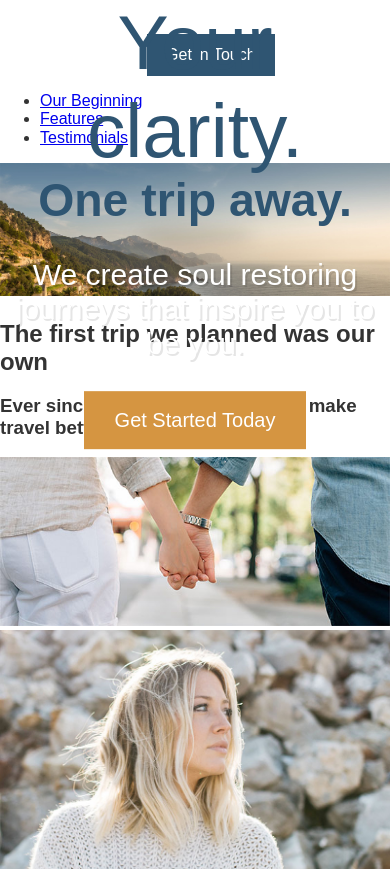
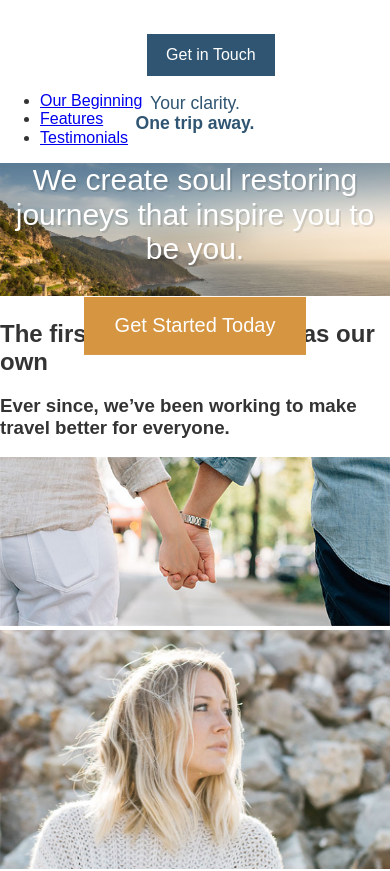
Before and after one commit to Cnfc/travel-site, a website: page app/index.html in a window 390 px wide. Shown: the top 871 px of the page. Drawn offline with Linux system fonts and the light colour scheme.

Commit message:
Mobile-first idea, add mixins

```diff
--- /dev/null
+++ b/app/assets/styles/base/_mixins.css
@@ -0,0 +1,18 @@
+@define-mixin atSmall {
+  @media (min-width: 530px) {
+    @mixin-content;
+  }
+}
+
+@define-mixin atMedium {
+  @media (min-width: 800px) {
+    @mixin-content;
+  }
+}
+
+
+@define-mixin atLarge {
+  @media (min-width: 1200px) {
+    @mixin-content;
+  }
+}
--- a/app/assets/styles/modules/_large-hero.css
+++ b/app/assets/styles/modules/_large-hero.css
@@ -13,15 +13,29 @@
   &__title {
     font-weight: 300;
     color: $mainBlue;
-    font-size: 4.8rem;
     margin: 0;
+    font-size: 1.1rem;
+    @mixin atSmall {
+      font-size: 2rem;
+    }
+    @mixin atMedium {
+      font-size: 3rem;
+
+    }
+
+    @mixin atLarge {
+      font-size: 4.8rem;
+    }
 
   }
   &__subtitle {
     /*font-weight: 300;*/
     color: $mainBlue ;
-    font-size: 2.9rem;
+    font-size: 1.1rem;
     margin: 0;
+    @mixin atSmall {
+      font-size: 2.9rem;
+    }
   }
   &__description {
   color: #FFF;
--- a/app/assets/styles/styles.css
+++ b/app/assets/styles/styles.css
@@ -1,5 +1,6 @@
 @import "normalize.css";
 @import "base/_global";
 @import "base/_variables";
+@import "base/_mixins";
 @import "modules/_large-hero";
 @import "modules/_btn";
--- a/app/temp/styles/styles.css
+++ b/app/temp/styles/styles.css
@@ -477,16 +477,47 @@ img {
 .large-hero__title {
     font-weight: 300;
     color: #2f5572;
-    font-size: 4.8rem;
     margin: 0;
+    font-size: 1.1rem;
 
+  }
+
+@media (min-width: 530px) {
+
+.large-hero__title {
+      font-size: 2rem
+
+  }
+  }
+
+@media (min-width: 800px) {
+
+.large-hero__title {
+      font-size: 3rem
+
+  }
+  }
+
+@media (min-width: 1200px) {
+
+.large-hero__title {
+      font-size: 4.8rem
+
+  }
   }
 
 .large-hero__subtitle {
     /*font-weight: 300;*/
     color: #2f5572;
-    font-size: 2.9rem;
+    font-size: 1.1rem;
     margin: 0;
+  }
+
+@media (min-width: 530px) {
+
+.large-hero__subtitle {
+      font-size: 2.9rem
+  }
   }
 
 .large-hero__description {
--- a/gulp/tasks/styles.js
+++ b/gulp/tasks/styles.js
@@ -3,11 +3,12 @@ postcss = require('gulp-postcss'),
 autoprefixer = require('autoprefixer'),
 cssvars = require('postcss-simple-vars'),
 nested = require('postcss-nested'),
-cssImport = require('postcss-import');
+cssImport = require('postcss-import'),
+mixins = require('postcss-mixins');
 
 gulp.task('styles', function() {
   return gulp.src('./app/assets/styles/styles.css')
-    .pipe(postcss([cssImport, cssvars, nested, autoprefixer]))
+    .pipe(postcss([cssImport, mixins, cssvars, nested, autoprefixer]))
     .on('error', function(errorInfo){
       console.log(errorInfo.toString());
       this.emit('end');
--- a/package.json
+++ b/package.json
@@ -21,6 +21,7 @@
     "jquery": "^3.2.1",
     "normalize.css": "^7.0.0",
     "postcss-import": "^11.0.0",
+    "postcss-mixins": "^6.1.1",
     "postcss-nested": "^2.1.2"
   },
   "devDependencies": {
```
Also changed, not shown: 1 other file.
